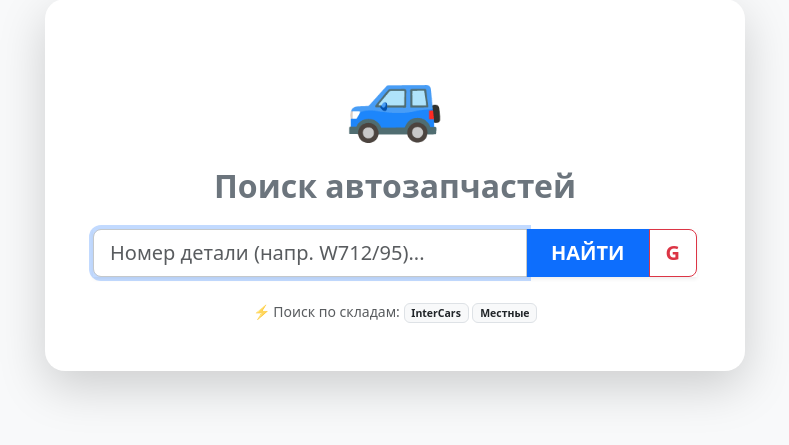
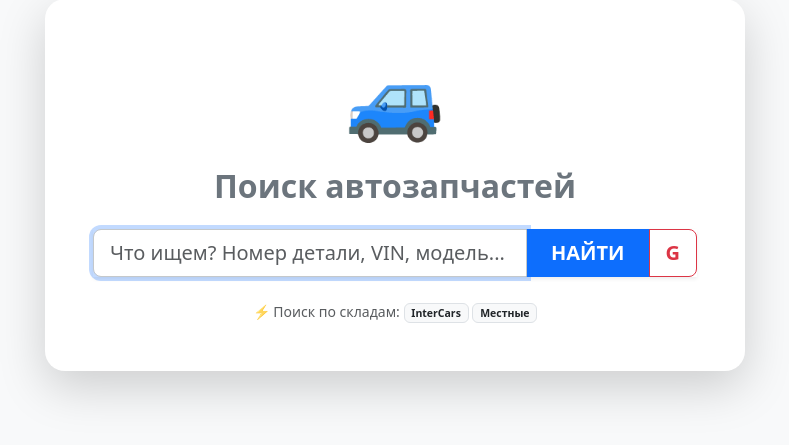
Before and after one commit to Andarz/Autoparts-agregator, a FastAPI app: page / in a window 1280 px wide. Shown: the part 135-580 px from the top of the page, without its empty margins (245-1034 px from the left). Run offline with FastAPI, Linux system fonts and the light colour scheme.

Commit message:
Search placeholder text change

```diff
--- a/app/templates/index.html
+++ b/app/templates/index.html
@@ -14,7 +14,7 @@
                        id="searchInput"
                        name="part_code"
                        class="form-control border-secondary-subtle"
-                       placeholder="Номер детали (напр. W712/95)..."
+                       placeholder="Что ищем? Номер детали, VIN, модель..."
                        list="historyOptions"
                        autocomplete="off"
                        required autofocus>
```
